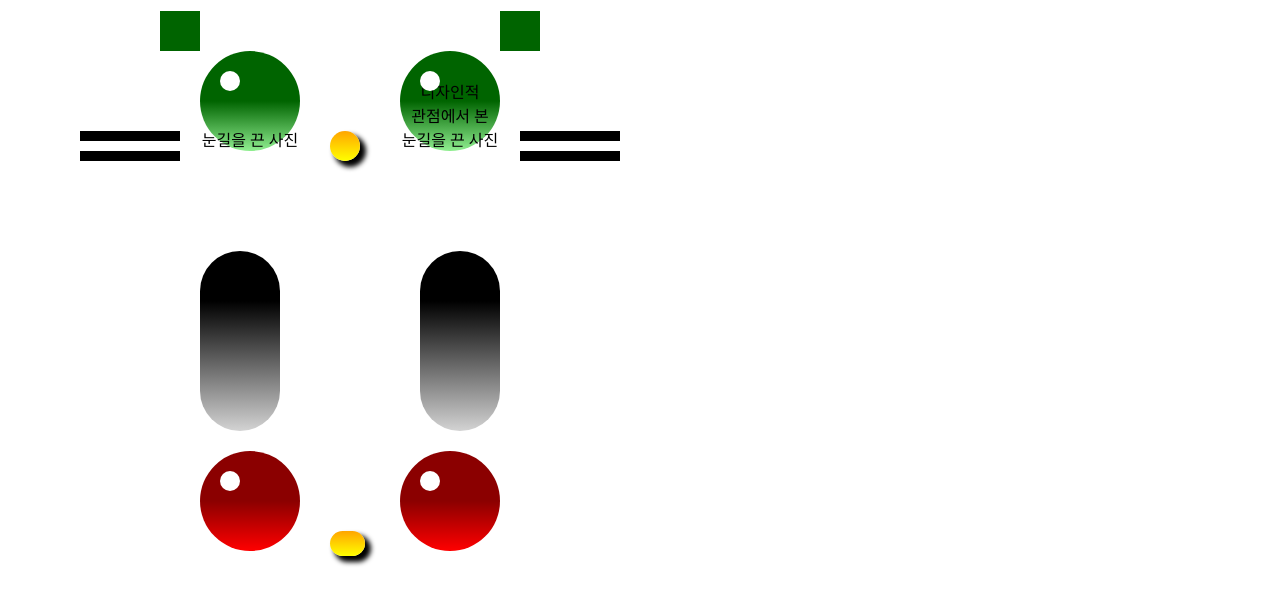
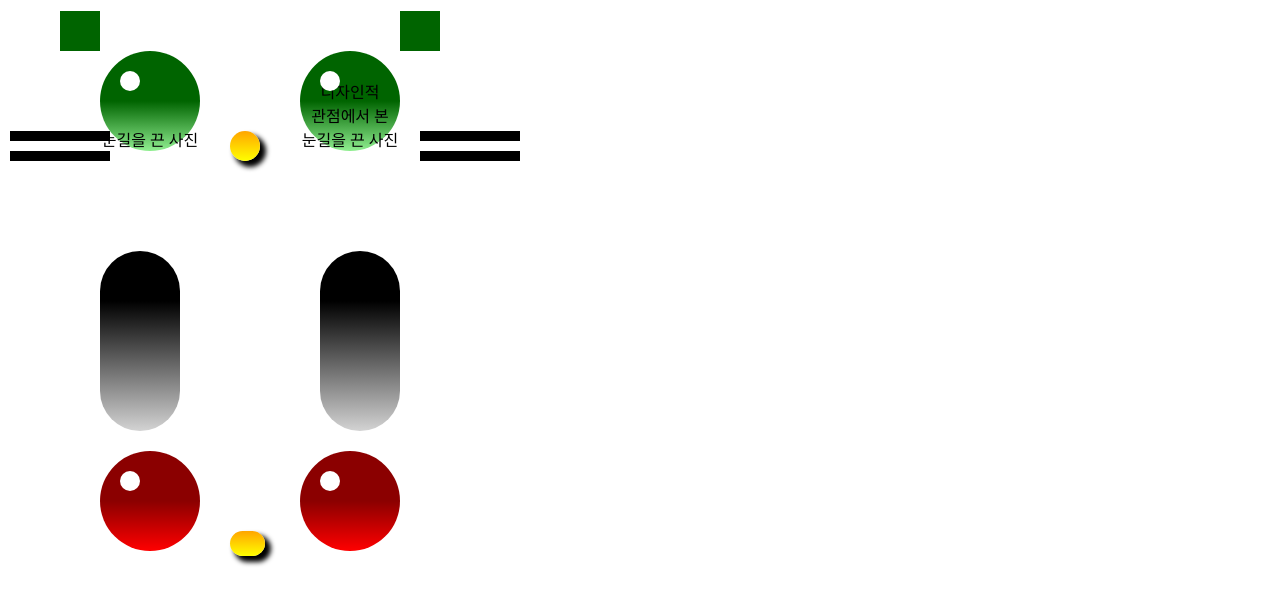
Before and after one commit to 22421155/whereisee2, a plain HTML site: page index.html in a window 1280 px wide. Shown: the part 49-654 px from the top of the page. Drawn offline with Linux system fonts and the light colour scheme.

Commit message:
Add files via upload

```diff
--- a/style.css
+++ b/style.css
@@ -14,7 +14,7 @@ nav {
 .p1 {
 	position: absolute;
 	top: 100px;
-	left: 200px;
+	left: 100px;
 	width: 100px;
 	height: 100px;
 	border-radius: 50px;
@@ -29,7 +29,7 @@ nav {
 .p2 {
 	position: absolute;
 	top: 100px;
-	left: 400px;
+	left: 300px;
 	width: 100px;
 	height: 100px;
 	border-radius: 50px;
@@ -44,7 +44,7 @@ nav {
 .p3 {
 	position: absolute;
 	top: 180px;
-	left: 330px;
+	left: 230px;
 	width: 30px;
 	height: 30px;
 	border-radius: 15px;
@@ -55,7 +55,7 @@ nav {
 .p4 {
 	position: absolute;
 	top: 120px;
-	left: 420px;
+	left: 320px;
 	background-color: white;
 	width: 20px;
 	height: 20px;
@@ -65,7 +65,7 @@ nav {
 .p5 {
 	position: absolute;
 	top: 120px;
-	left: 220px;
+	left: 120px;
 	background-color: white;
 	width: 20px;
 	height: 20px;
@@ -75,7 +75,7 @@ nav {
 .p6 {
 	position: absolute;
 	top: 180px;
-	left: 80px;
+	left: 10px;
 	width: 100px;
 	height: 10px;
 	background-color: black;
@@ -84,7 +84,7 @@ nav {
 .p7 {
 	position: absolute;
 	top: 200px;
-	left: 80px;
+	left: 10px;
 	width: 100px;
 	height: 10px;
 	background-color: black;
@@ -93,7 +93,7 @@ nav {
 .p8 {
 	position: absolute;
 	top: 200px;
-	left: 520px;
+	left: 420px;
 	width: 100px;
 	height: 10px;
 	background-color: black;
@@ -102,7 +102,7 @@ nav {
 .p9 {
 	position: absolute;
 	top: 180px;
-	left: 520px;
+	left: 420px;
 	width: 100px;
 	height: 10px;
 	background-color: black;
@@ -111,7 +111,7 @@ nav {
 .p10 {
 	position: absolute;
 	top: 60px;
-	left: 160px;
+	left: 60px;
 	width: 40px;
 	height: 40px;
 	background-color: darkgreen;
@@ -120,7 +120,7 @@ nav {
 .p11 {
 	position: absolute;
 	top: 60px;
-	left: 500px;
+	left: 400px;
 	width: 40px;
 	height: 40px;
 	background-color: darkgreen;
@@ -129,7 +129,7 @@ nav {
 .p12 {
 	position: absolute;
 	top: 500px;
-	left: 200px;
+	left: 100px;
 	width: 100px;
 	height: 100px;
 	border-radius: 50px;
@@ -139,7 +139,7 @@ nav {
 .p13 {
 	position: absolute;
 	top: 500px;
-	left: 400px;
+	left: 300px;
 	width: 100px;
 	height: 100px;
 	border-radius: 50px;
@@ -149,7 +149,7 @@ nav {
 .p14 {
 	position: absolute;
 	top: 520px;
-	left: 420px;
+	left: 320px;
 	background-color: white;
 	width: 20px;
 	height: 20px;
@@ -159,7 +159,7 @@ nav {
 .p15 {
 	position: absolute;
 	top: 520px;
-	left: 220px;
+	left: 120px;
 	background-color: white;
 	width: 20px;
 	height: 20px;
@@ -169,7 +169,7 @@ nav {
 .p16 {
 	position: absolute;
 	top: 580px;
-	left: 330px;
+	left: 230px;
 	width: 35px;
 	height: 25px;
 	border-radius: 15px;
@@ -180,7 +180,7 @@ nav {
 .p17 {
 	position: absolute;
 	top: 300px;
-	left: 200px;
+	left: 100px;
 	width: 80px;
 	height: 180px;
 	border-radius: 50px;
@@ -190,7 +190,7 @@ nav {
 .p18 {
 	position: absolute;
 	top: 300px;
-	left: 420px;
+	left: 320px;
 	width: 80px;
 	height: 180px;
 	border-radius: 50px;
```
